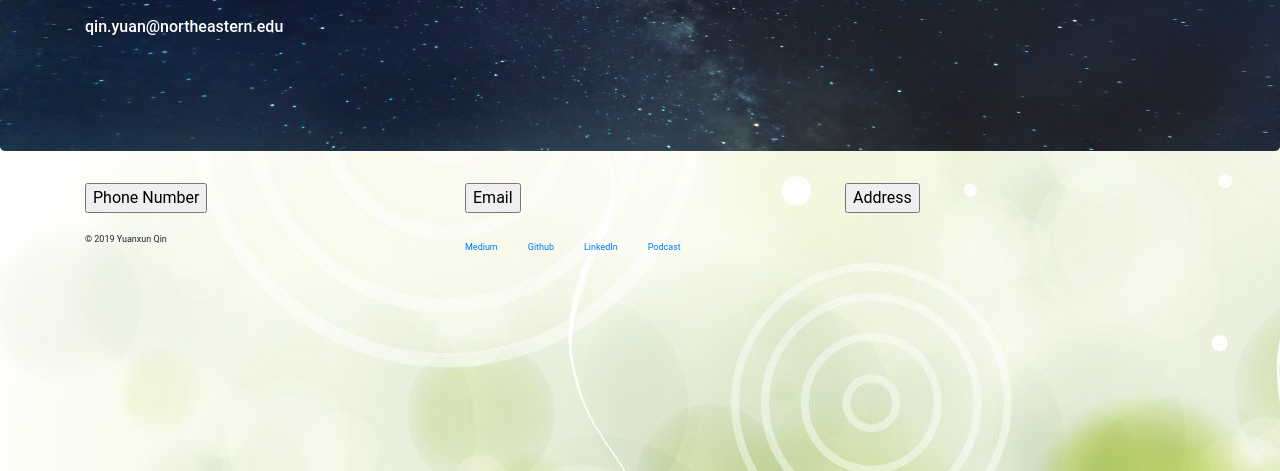
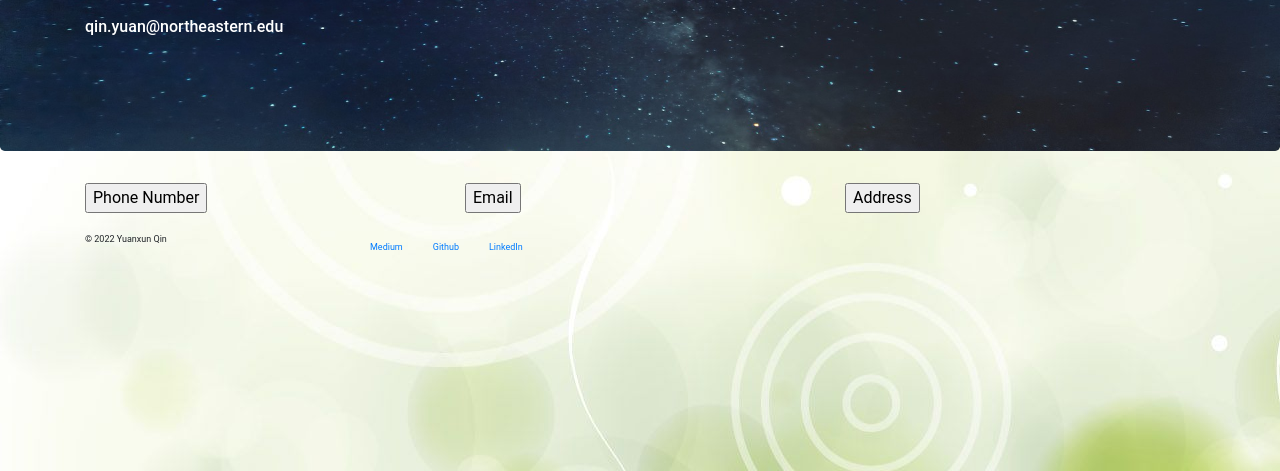
Before and after one commit to Misha-Mody/cs5610sv22f, a website: page project1/index.html in a window 1280 px wide. Shown: the part 329-800 px from the top of the page. Drawn offline with nearby package versions, Linux system fonts and the light colour scheme.

```diff
--- a/project1/css/style.css
+++ b/project1/css/style.css
@@ -36,6 +36,8 @@
     background-size: cover;
     height: 380px;
   }
+
+
 
   .jumbotron h2 {
     font-weight: 700;
--- a/project1/index.html
+++ b/project1/index.html
@@ -59,17 +59,14 @@
     </div>
 
     <footer class="container">
-      <div class="row">
-        <p class="col-sm-4">&copy; 2019 Yuanxun Qin</p>
-        <div><a class="col-sm-2" href="https://medium.com/">Medium</a></div>
-        <div><a class="col-sm-2" href="https://github.com/">Github</a></div>
-        <div>
-          <a class="col-sm-2" href="https://www.linkedin.com/">LinkedIn</a>
+        <div class="row">
+          <p class="col-sm-3">&copy; 2022 Yuanxun Qin</p>
+          <div><a class="col-sm-3" href="https://medium.com/">Medium</a></div>
+          <div><a class="col-sm-3" href="https://github.com/timothyq">Github</a></div>
+          <div>
+            <a class="col-sm-3" href="https://www.linkedin.com/in/yuanxun-qin-b7669b110/">LinkedIn</a>
+          </div>
         </div>
-        <div>
-          <a class="col-sm-2" href="https://tunein.com/podcasts/">Podcast</a>
-        </div>
-      </div>
-    </footer>
+      </footer>
   </body>
 </html>
```
Also changed, not shown: project1/about.html (+5 -8 lines), project1/education.html (+4 -7 lines), project1/experience.html (+4 -7 lines), 1 other file.
